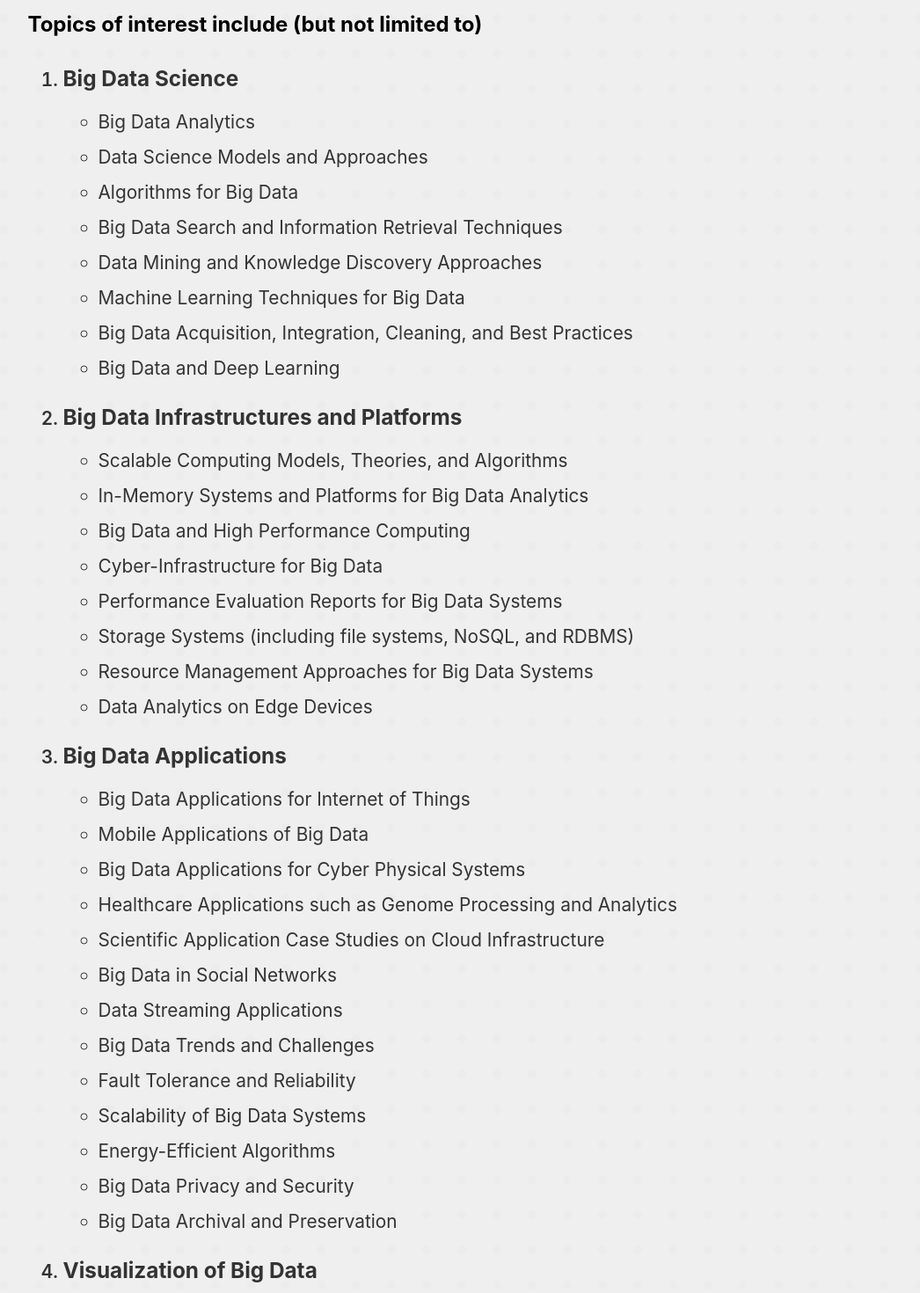
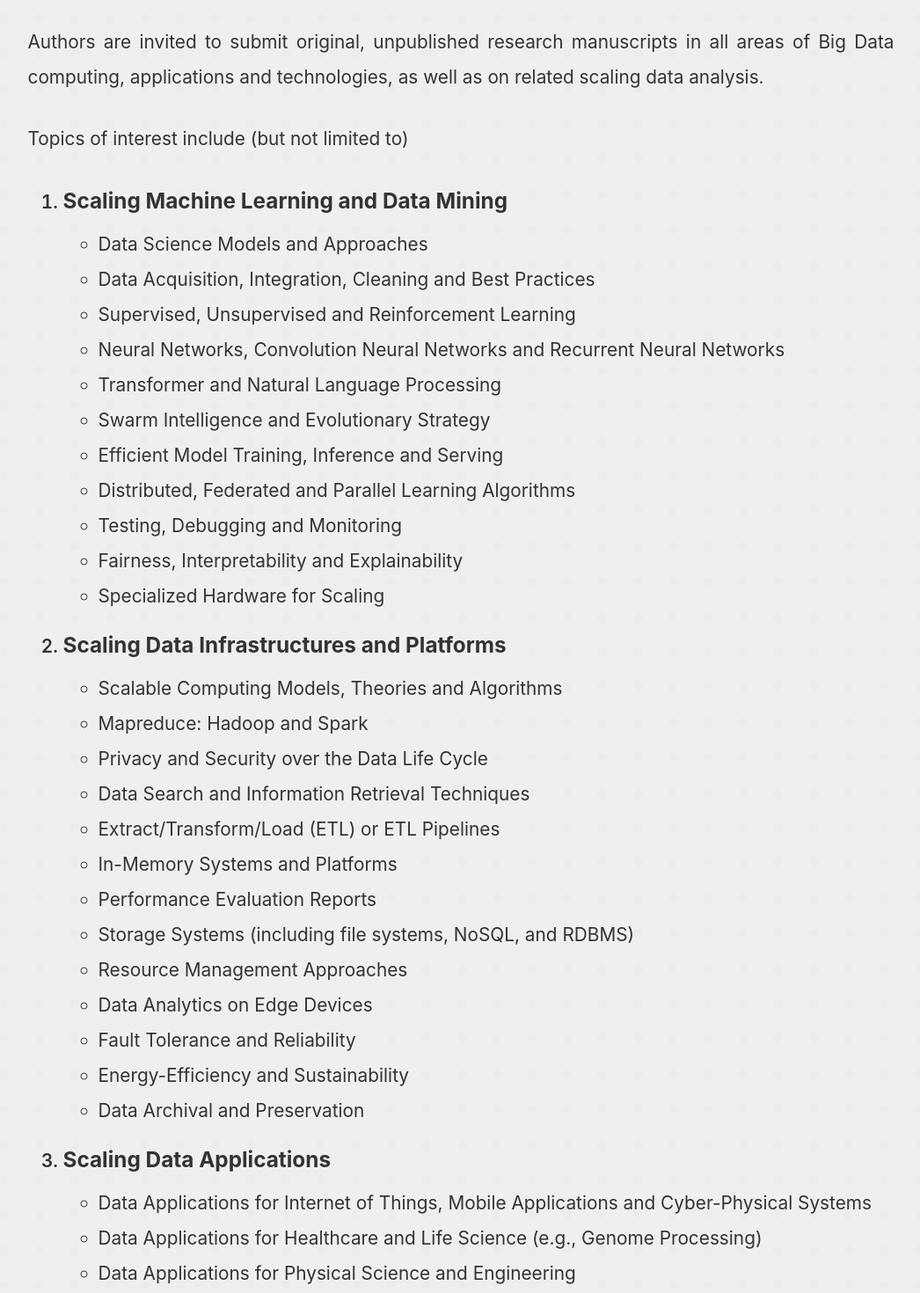
Before and after one commit to UCC-Conference/BDCAT2023, a React (Create React App) app: page /call-for-papers in a window 1280 px wide. Shown: the part 980-2450 px from the top of the page at 88% size, without its empty margins (116-1162 px from the left). Built offline with nearby package versions, Linux system fonts and the light colour scheme.

Commit message:
update the cfp

```diff
--- a/src/pages/CallForPaper.js
+++ b/src/pages/CallForPaper.js
@@ -7,69 +7,95 @@ const CallForPaper = () => {
         <PageWrapper>
             <Content>
                 <h1>Call for Papers</h1>
-                <hr />
+                <hr/>
                 <p>
-                    The IEEE/ACM International Conference on Big Data Computing, Applications and Technologies (BDCAT) is an annual conference series aiming to provide a platform for researchers from both academia and industry to present new
-                    discoveries in the broad area of big data computing and applications. Previous events were held in Vancouver, USA (BDCAT 2022), Leister, UK (BDCAT 2021), online (BDCAT 2020), Auckland, New Zealand (BDCAT 2019), Zurich, Switzerland
-                    (BDCAT 2018), Austin, Texas, USA (BDCAT 2017), Shanghai, China (BDCAT 2016), Limassol, Cyprus (BDCAT 2015), London, UK (BDCAT 2014). BDCAT 2023 will be held in conjunction with the 16th IEEE/ACM International Conference on Utility
-                    and Cloud Computing (UCC 2023) in Taormina, Messina, Italy.
+                    In recent years, there has been significant interest in the use of Machine Learning and AI-based techniques to support large data analysis, with research and implementation of systems specifically focused on supporting different phases of the data processing lifecycle. These have ranged from in-memory systems and distributed environments (e.g., MapReduce/Hadoop, Spark) to specialist environments for stream processing of data and events (e.g., Flink, Kinesis) and Serverless (e.g., OpenWhisk, AWS Lambda). On the other hand, we also realise the importance of computational systems required to process small data volumes, but which involve interdependencies and relationships that are hard to capture and derive.
                 </p>
                 <p>
-                    Authors are invited to submit original unpublished manuscripts on a broad range of topics related to big data science, computing paradigms, platforms and applications. More information can be found at the conference’s website:{" "}
-                    <Link to="https://bdcat-conference.org/">https://bdcat-conference.org/</Link>.
+                    The IEEE/ACM International Conference on Big Data Computing, Applications, and Technologies (BDCAT) is an annual conference series aiming to provide a platform for researchers from both academia and industry to present new discoveries in the broad area of big data computing and applications. Previous events were held in London, UK (BDCAT 2014), Limassol, Cyprus (BDCAT 2015), Shanghai, China (BDCAT 2016), Austin, USA (BDCAT 2017), Zurich, Switzerland (BDCAT 2018), Auckland, New Zealand (BDCAT 2019), Leicester, UK (BDCAT 2020), Leicester, UK (BDCAT 2021) and Vancouver, USA (BDCAT 2022). BDCAT 2023 will be held in conjunction with the 16th IEEE/ACM International Conference on Utility and Cloud Computing (UCC 2023) in Taormina, Messina, Italy.
                 </p>
-                <p>BDCAT 2023 offers a technical programme, workshops, tutorials, a doctoral symposium and a REU symposium for undergraduate research. The event will have a co-located UCC 2023 conference.</p>
-                <p>Authors of accepted papers can opt into reproducible research decoration to publish according to open science conventions; the details are described below.</p>
-                <h2>Topics of interest include (but not limited to)</h2>
+                <p>
+                    Authors are invited to submit original, unpublished research manuscripts in all areas of Big Data computing, applications and technologies, as well as on related scaling data analysis.
+                </p>
+                <p>Topics of interest include (but not limited to)</p>
                 <ol>
-                    <li><h3>Big Data Science</h3></li>
+                    <li><h3>Scaling Machine Learning and Data Mining</h3></li>
                     <ul>
-                        <li>Big Data Analytics</li>
                         <li>Data Science Models and Approaches</li>
-                        <li>Algorithms for Big Data</li>
-                        <li>Big Data Search and Information Retrieval Techniques</li>
-                        <li>Data Mining and Knowledge Discovery Approaches</li>
-                        <li>Machine Learning Techniques for Big Data</li>
-                        <li>Big Data Acquisition, Integration, Cleaning, and Best Practices</li>
-                        <li>Big Data and Deep Learning</li>
+                        <li>Data Acquisition, Integration, Cleaning and Best Practices</li>
+                        <li>Supervised, Unsupervised and Reinforcement Learning</li>
+                        <li>Neural Networks, Convolution Neural Networks and Recurrent Neural Networks</li>
+                        <li>Transformer and Natural Language Processing</li>
+                        <li>Swarm Intelligence and Evolutionary Strategy</li>
+                        <li>Efficient Model Training, Inference and Serving</li>
+                        <li>Distributed, Federated and Parallel Learning Algorithms</li>
+                        <li>Testing, Debugging and Monitoring</li>
+                        <li>Fairness, Interpretability and Explainability</li>
+                        <li>Specialized Hardware for Scaling</li>
                     </ul>
 
-                    <li><h3>Big Data Infrastructures and Platforms</h3></li>
+                    <li><h3>Scaling Data Infrastructures and Platforms</h3></li>
                     <ul>
-                        <li>Scalable Computing Models, Theories, and Algorithms</li>
-                        <li>In-Memory Systems and Platforms for Big Data Analytics</li>
-                        <li>Big Data and High Performance Computing</li>
-                        <li>Cyber-Infrastructure for Big Data</li>
-                        <li>Performance Evaluation Reports for Big Data Systems</li>
+                        <li>Scalable Computing Models, Theories and Algorithms</li>
+                        <li>Mapreduce: Hadoop and Spark</li>
+                        <li>Privacy and Security over the Data Life Cycle</li>
+                        <li>Data Search and Information Retrieval Techniques</li>
+                        <li>Extract/Transform/Load (ETL) or ETL Pipelines</li>
+                        <li>In-Memory Systems and Platforms</li>
+                        <li>Performance Evaluation Reports</li>
                         <li>Storage Systems (including file systems, NoSQL, and RDBMS)</li>
-                        <li>Resource Management Approaches for Big Data Systems</li>
+                        <li>Resource Management Approaches</li>
                         <li>Data Analytics on Edge Devices</li>
+                        <li>Fault Tolerance and Reliability</li>
+                        <li>Energy-Efficiency and Sustainability</li>
+                        <li>Data Archival and Preservation</li>
                     </ul>
-                    <li><h3>Big Data Applications</h3></li>
+                    <li><h3>Scaling Data Applications</h3></li>
                     <ul>
-                        <li>Big Data Applications for Internet of Things</li>
-                        <li>Mobile Applications of Big Data</li>
-                        <li>Big Data Applications for Cyber Physical Systems</li>
-                        <li>Healthcare Applications such as Genome Processing and Analytics</li>
-                        <li>Scientific Application Case Studies on Cloud Infrastructure</li>
-                        <li>Big Data in Social Networks</li>
-                        <li>Data Streaming Applications</li>
-                        <li>Big Data Trends and Challenges</li>
-                        <li>Fault Tolerance and Reliability</li>
-                        <li>Scalability of Big Data Systems</li>
-                        <li>Energy-Efficient Algorithms</li>
-                        <li>Big Data Privacy and Security</li>
-                        <li>Big Data Archival and Preservation</li>
+                        <li>Data Applications for Internet of Things, Mobile Applications and Cyber-Physical Systems</li>
+                        <li>Data Applications for Healthcare and Life Science (e.g., Genome Processing)</li>
+                        <li>Data Applications for Physical Science and Engineering</li>
+                        <li>Data Applications for Business and Enterprise Applications</li>
+                        <li>Data Applications for Social Networks</li>
+                        <li>Data Applications for Scientific Case Studies</li>
+                        <li>Data Applications over the Cloud-Edge Continuum</li>
+                        <li>Data Streaming and Batch Applications</li>
+                        <li>Data Trends and Challenges</li>
                     </ul>
-                    <li><h3>Visualization of Big Data</h3></li>
+                    <li><h3>Scaling Data Visualization</h3></li>
                     <ul>
                         <li>Visual Analytics Algorithms and Foundations</li>
                         <li>Graph and Context Models for Visualization</li>
-                        <li>Analytics Reasoning and Sense-making on Big Data</li>
+                        <li>Analytics Reasoning and Sense-making</li>
                         <li>Visual Representation and Interaction</li>
-                        <li>Big Data Transformation, and Presentation</li>
+                        <li>Data Transformation and Presentation</li>
                     </ul>
                 </ol>
+                <br/>
+                <h2>PAPER SUBMISSION</h2>
+                <p>Authors are invited to submit papers electronically through the following link: <a href="https://cmt3.research.microsoft.com/UCCBDCAT2023">https://cmt3.research.microsoft.com/UCCBDCAT2023</a>.
+                    <br/><br/>
+                    Submitted manuscripts must represent original unpublished research that is not currently under review for any other conference or journal. Manuscripts are submitted in PDF format and may not exceed ten (10) ACM-formatted *double-column* pages, including figures, tables, and references. All manuscripts will be reviewed and judged on correctness, originality,technical strength, rigour in analysis, quality of results, quality of presentation, and interest and relevance to the conference attendees. Your submission is subject to a determination that you are not under any sanctions by ACM. Accepted papers will later be converted into single-column format through the ACM TAPS process and therefore need to use the new templates that are single-column by default. Switch them to double-column for authoring your paper. This is possible in both the Word and the LaTeX templates.
+                    <br/><br/>
+                    At least one author of each paper must be registered for the conference in order for the paper to be published in the proceedings. The conference proceedings will be published by the ACM and made available online via the IEEE Xplore Digital Library and ACM Digital Library.
+                    <br/><br/>
+                    Download the <a href="https://authors.acm.org/proceedings/production-information/preparing-your-article-with-latex">LaTeX</a> or <a href="https://authors.acm.org/proceedings/production-information/preparing-your-article-with-microsoft-word">Microsoft Word</a>.
+                </p>
+                <br/>
+                <h2>IMPORTANT DATES</h2>
+                <p>
+                    Timezone: Anywhere in the world!<br/>
+                    Paper Submissions Due: August 3, 2023<br/>
+                    Acceptance Notification: September 30, 2023<br/>
+                    Camera Ready Papers Due: October 21, 2023
+                </p>
+                <br/>
+                <h2>AWARDS AND SPECIAL ISSUES</h2>
+                <p>
+                    A selection commission chaired by the BDCAT 2023 technical programme committee will select and acknowledge the best paper to receive an award during the conference.
+                    <br/><br/>
+                    Authors of highly rated papers from BDCAT 2023 will be invited to submit an extended version to special issues of prestigious journals.
+                </p>
             </Content>
         </PageWrapper>
     );
```
Also changed, not shown: 1 other file (tests, documents, lock files or other folders).
